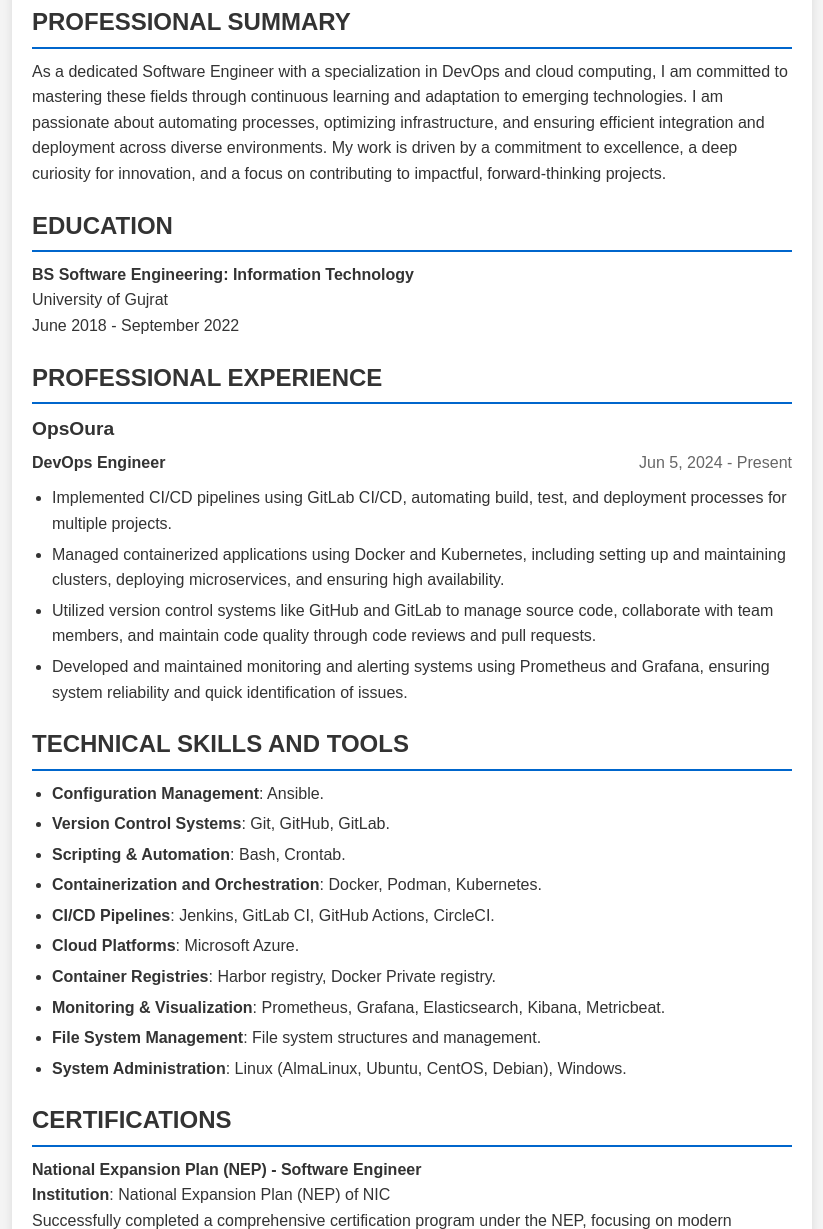
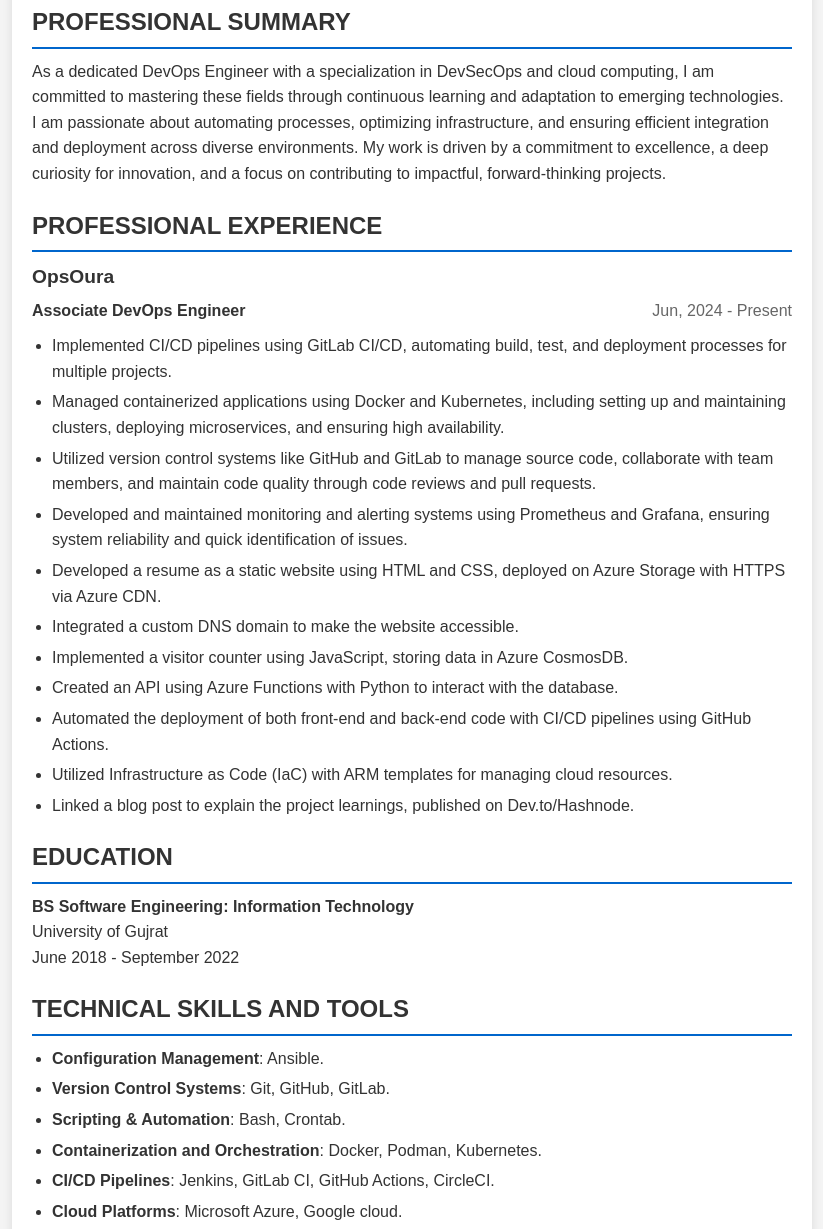
Before and after one commit to Muqadas-fiaz/Muqadas-fiaz.github.io, a plain HTML site: page index.html in a window 1280 px wide. Shown: the part 159-1388 px from the top of the page, without its empty margins (228-1051 px from the left). Drawn offline with Linux system fonts and the light colour scheme.

Commit message:
Update index.html

```diff
--- a/index.html
+++ b/index.html
@@ -100,26 +100,33 @@
         <div class="section">
             <h2>PROFESSIONAL SUMMARY</h2>
             <p>
-                As a dedicated Software Engineer with a specialization in DevOps and cloud computing, I am committed to mastering these fields through continuous learning and adaptation to emerging technologies. I am passionate about automating processes, optimizing infrastructure, and ensuring efficient integration and deployment across diverse environments. My work is driven by a commitment to excellence, a deep curiosity for innovation, and a focus on contributing to impactful, forward-thinking projects.
+                As a dedicated DevOps Engineer with a specialization in DevSecOps and cloud computing, I am committed to mastering these fields through continuous learning and adaptation to emerging technologies. I am passionate about automating processes, optimizing infrastructure, and ensuring efficient integration and deployment across diverse environments. My work is driven by a commitment to excellence, a deep curiosity for innovation, and a focus on contributing to impactful, forward-thinking projects.
             </p>
-        </div>
-
-        <div class="section">
-            <h2>EDUCATION</h2>
-            <p><strong>BS Software Engineering: Information Technology</strong><br>
-            University of Gujrat <br>June 2018 - September 2022</p>
         </div>
 
         <div class="section">
             <h2>PROFESSIONAL EXPERIENCE</h2>
             <h3>OpsOura</h3>
-            <p><strong>DevOps Engineer</strong> <span class="date">Jun 5, 2024 - Present</span></p>
+            <p><strong>Associate DevOps Engineer</strong> <span class="date">Jun, 2024 - Present</span></p>
             <ul>
                 <li>Implemented CI/CD pipelines using GitLab CI/CD, automating build, test, and deployment processes for multiple projects.</li>
                 <li>Managed containerized applications using Docker and Kubernetes, including setting up and maintaining clusters, deploying microservices, and ensuring high availability.</li>
                 <li>Utilized version control systems like GitHub and GitLab to manage source code, collaborate with team members, and maintain code quality through code reviews and pull requests.</li>
                 <li>Developed and maintained monitoring and alerting systems using Prometheus and Grafana, ensuring system reliability and quick identification of issues.</li>
+                <li>Developed a resume as a static website using HTML and CSS, deployed on Azure Storage with HTTPS via Azure CDN.</li>
+                <li>Integrated a custom DNS domain to make the website accessible.</li>
+                <li>Implemented a visitor counter using JavaScript, storing data in Azure CosmosDB.</li>
+                <li>Created an API using Azure Functions with Python to interact with the database.</li>
+                <li>Automated the deployment of both front-end and back-end code with CI/CD pipelines using GitHub Actions.</li>
+                <li>Utilized Infrastructure as Code (IaC) with ARM templates for managing cloud resources.</li>
+                <li>Linked a blog post to explain the project learnings, published on Dev.to/Hashnode.</li>
             </ul>
+        </div>
+
+         <div class="section">
+            <h2>EDUCATION</h2>
+            <p><strong>BS Software Engineering: Information Technology</strong><br>
+            University of Gujrat <br>June 2018 - September 2022</p>
         </div>
 
         <div class="section">
@@ -130,7 +137,7 @@
                 <li><strong>Scripting & Automation</strong>: Bash, Crontab.</li>
                 <li><strong>Containerization and Orchestration</strong>: Docker, Podman, Kubernetes.</li>
                 <li><strong>CI/CD Pipelines</strong>: Jenkins, GitLab CI, GitHub Actions, CircleCI.</li>
-                <li><strong>Cloud Platforms</strong>: Microsoft Azure.</li>
+                <li><strong>Cloud Platforms</strong>: Microsoft Azure, Google cloud.</li>
                 <li><strong>Container Registries</strong>: Harbor registry, Docker Private registry.</li>
                 <li><strong>Monitoring & Visualization</strong>: Prometheus, Grafana, Elasticsearch, Kibana, Metricbeat.</li>
                 <li><strong>File System Management</strong>: File system structures and management.</li>
```
